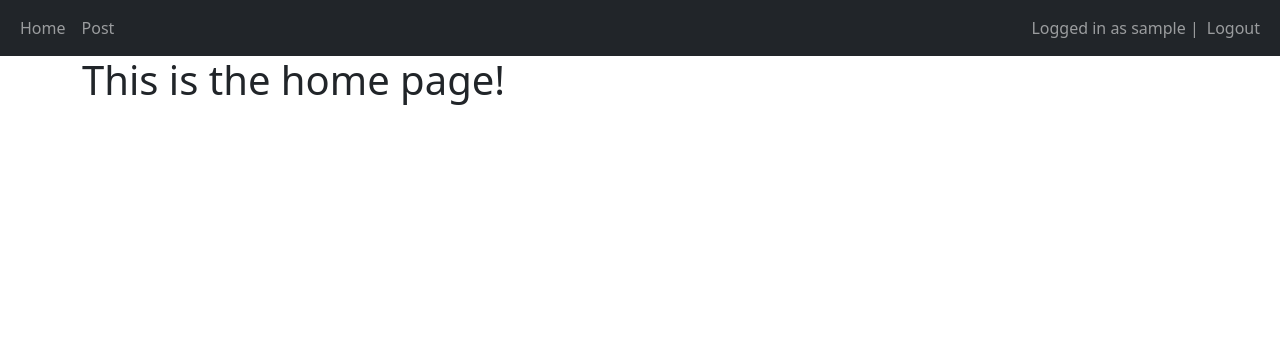
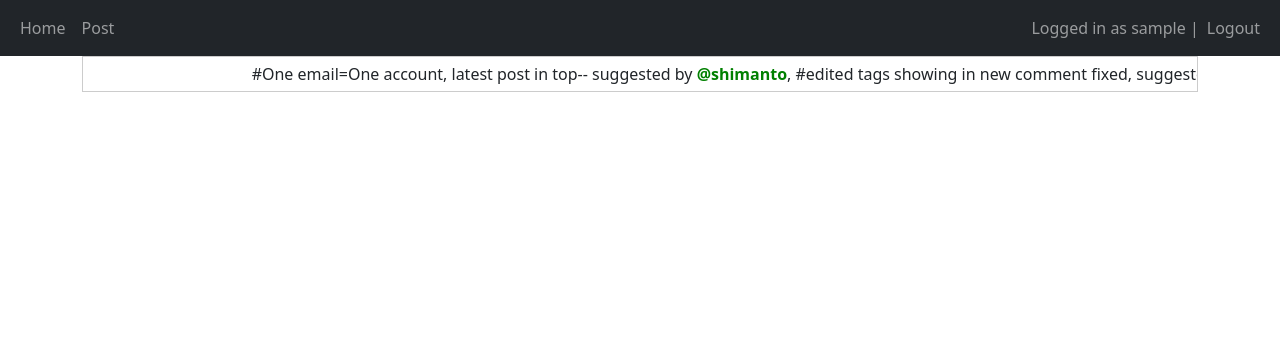
Before and after one commit to ZainicDey/DjangoBlog, a Django app: page / in a window 1280 px wide. Shown: the top 356 px of the page. Run offline with Django 5.2, Linux system fonts and the light colour scheme; the visitor is signed in with stand-in values (Sample User, id 1); data that the repository does not hold is empty.

Commit message:
static changes

```diff
--- a/main/templates/home.html
+++ b/main/templates/home.html
@@ -12,9 +12,50 @@
         {% endfor %}
     </div>
 {% endif %}
+<style>
+    .marquee {
+        overflow: hidden;
+        white-space: nowrap;
+        box-sizing: border-box;
+        border: 1px solid rgba(0, 0, 0, 0.2); /* Low-opacity border */
+        padding: 5px; /* Add some padding */
+        background: white; /* Optional: background color */
+        position: relative; /* Ensure positioning context */
+    }
 
-<h1>This is the home page!</h1>
+    .content {
+        display: inline-block;
+        animation: scroll 15s linear infinite; /* Slower animation */
+        padding-left: 100%; /* Start off-screen to the right */
+    }
 
+    .shimanto {
+        font-weight: bold;
+        color: green; /* Unique color for @shimanto */
+    }
+
+    .anik {
+        font-style: italic; /* Unique font style for @anik */
+        color: orange; /* Unique color for @anik */
+    }
+
+    @keyframes scroll {
+        0% {
+            transform: translateX(0);
+        }
+        100% {
+            transform: translateX(-100%);
+        }
+    }
+</style>
+<div class="marquee">
+    <div class="content">
+        <span>
+            #One email=One account, latest post in top-- suggested by <span class="shimanto">@shimanto</span>,
+            #edited tags showing in new comment fixed, suggested by <span class="anik">@anik</span>
+        </span>
+    </div>
+</div>
 {% for post in posts %}
     <div class="card mt-2">
         <div class="card-header">
```
